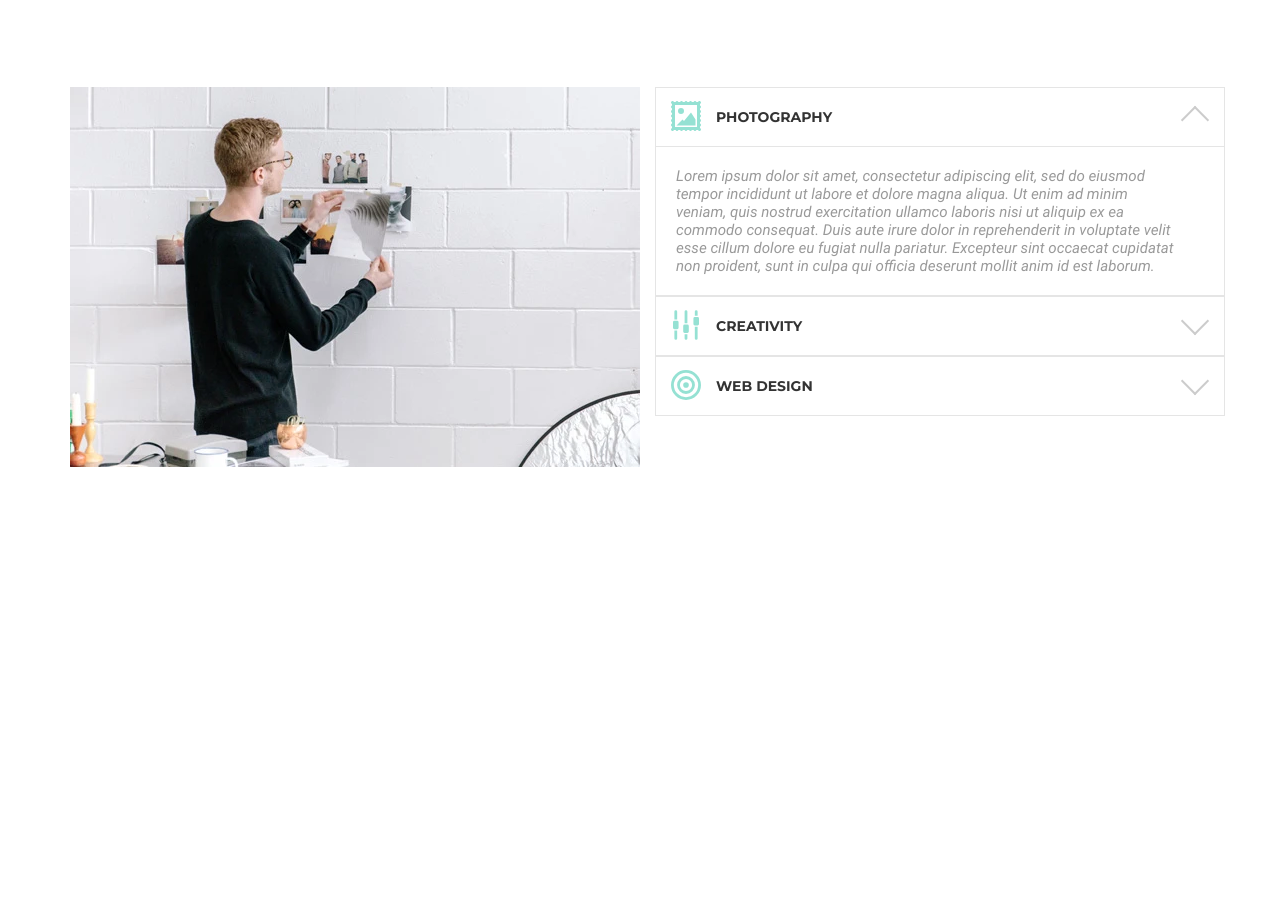
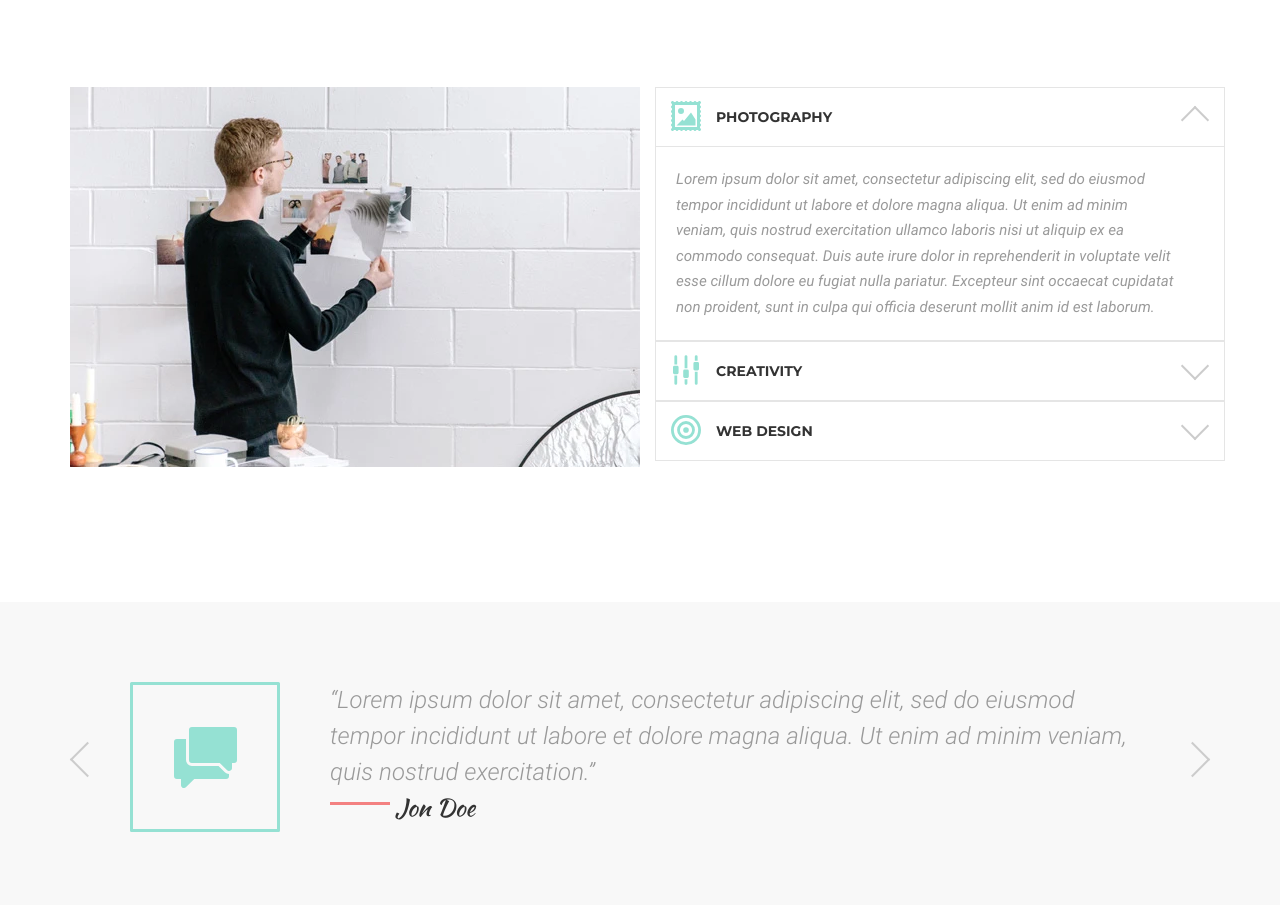
Before and after one commit to PavlenkoEvgeniy/mogo, a website: page source/index.html in a window 1280 px wide. Shown: the part 3622-4527 px from the top of the page. Before the commit the page ends 4104 px from the top, so only its background shows below. Drawn offline with nearby package versions, Linux system fonts and the light colour scheme; files that its build step writes are made by us from their sources; files whose address does not match are found by name.

Commit message:
Made block with slider - working on simple Java Script

```diff
--- a/source/index.html
+++ b/source/index.html
@@ -271,24 +271,68 @@
         <ul class="what-we-do__list">
           <li class="what-we-do__item">
             <b class="what-we-do__title">Photography</b>
-            <button class="what-we-do__button-toggle" type="button"><span class="visually-hidden">Open/close button</span></button>
-            <p class="what-we-do__text">Lorem ipsum dolor sit amet, consectetur adipiscing elit, sed do eiusmod tempor incididunt ut labore et dolore magna aliqua. Ut enim ad minim veniam, quis nostrud exercitation ullamco laboris nisi ut aliquip ex ea commodo consequat. Duis aute irure dolor in reprehenderit in voluptate velit esse cillum dolore eu fugiat nulla pariatur. Excepteur sint occaecat cupidatat non proident, sunt in culpa qui officia deserunt mollit anim id est laborum.</p>
+            <button class="what-we-do__button-toggle" type="button"><span class="visually-hidden">Open/close
+                button</span></button>
+            <p class="what-we-do__text">Lorem ipsum dolor sit amet, consectetur adipiscing elit, sed do eiusmod tempor
+              incididunt ut labore et dolore magna aliqua. Ut enim ad minim veniam, quis nostrud exercitation ullamco
+              laboris nisi ut aliquip ex ea commodo consequat. Duis aute irure dolor in reprehenderit in voluptate velit
+              esse cillum dolore eu fugiat nulla pariatur. Excepteur sint occaecat cupidatat non proident, sunt in culpa
+              qui officia deserunt mollit anim id est laborum.</p>
           </li>
           <li class="what-we-do__item">
             <b class="what-we-do__title what-we-do__title--creativity what-we-do__title--closed">Creativity</b>
-            <button class="what-we-do__button-toggle" type="button"><span class="visually-hidden">Open/close button</span></button>
-            <p class="what-we-do__text">Lorem ipsum dolor sit amet, consectetur adipiscing elit, sed do eiusmod tempor incididunt ut labore et dolore magna aliqua. Ut enim ad minim veniam, quis nostrud exercitation ullamco laboris nisi ut aliquip ex ea commodo consequat. Duis aute irure dolor in reprehenderit in voluptate velit esse cillum dolore eu fugiat nulla pariatur. Excepteur sint occaecat cupidatat non proident, sunt in culpa qui officia deserunt mollit anim id est laborum.</p>
+            <button class="what-we-do__button-toggle" type="button"><span class="visually-hidden">Open/close
+                button</span></button>
+            <p class="what-we-do__text">Lorem ipsum dolor sit amet, consectetur adipiscing elit, sed do eiusmod tempor
+              incididunt ut labore et dolore magna aliqua. Ut enim ad minim veniam, quis nostrud exercitation ullamco
+              laboris nisi ut aliquip ex ea commodo consequat. Duis aute irure dolor in reprehenderit in voluptate velit
+              esse cillum dolore eu fugiat nulla pariatur. Excepteur sint occaecat cupidatat non proident, sunt in culpa
+              qui officia deserunt mollit anim id est laborum.</p>
           </li>
           <li class="what-we-do__item">
             <b class="what-we-do__title what-we-do__title--design what-we-do__title--closed">Web design</b>
-            <button class="what-we-do__button-toggle" type="button"><span class="visually-hidden">Open/close button</span></button>
-            <p class="what-we-do__text">Lorem ipsum dolor sit amet, consectetur adipiscing elit, sed do eiusmod tempor incididunt ut labore et dolore magna aliqua. Ut enim ad minim veniam, quis nostrud exercitation ullamco laboris nisi ut aliquip ex ea commodo consequat. Duis aute irure dolor in reprehenderit in voluptate velit esse cillum dolore eu fugiat nulla pariatur. Excepteur sint occaecat cupidatat non proident, sunt in culpa qui officia deserunt mollit anim id est laborum.</p>
+            <button class="what-we-do__button-toggle" type="button"><span class="visually-hidden">Open/close
+                button</span></button>
+            <p class="what-we-do__text">Lorem ipsum dolor sit amet, consectetur adipiscing elit, sed do eiusmod tempor
+              incididunt ut labore et dolore magna aliqua. Ut enim ad minim veniam, quis nostrud exercitation ullamco
+              laboris nisi ut aliquip ex ea commodo consequat. Duis aute irure dolor in reprehenderit in voluptate velit
+              esse cillum dolore eu fugiat nulla pariatur. Excepteur sint occaecat cupidatat non proident, sunt in culpa
+              qui officia deserunt mollit anim id est laborum.</p>
           </li>
         </ul>
       </div>
     </div><!-- /.section__wrapper container -->
   </section>
 
+  <div class="reviews">
+    <div class="reviews__wrapper container">
+      <div class="reviews__slider slider">
+        <ul class="slider__list">
+          <li class="slider__item slider__item--current">
+            <img class="slider__image" src="img/reviews/message.svg" alt="Image" width="150" height="150">
+            <p class="slider__text">“Lorem ipsum dolor sit amet, consectetur adipiscing elit, sed do eiusmod tempor incididunt ut labore et dolore magna aliqua. Ut enim ad minim veniam, quis nostrud exercitation.”</p>
+            <p class="slider__autor">Jon Doe</p>
+          </li>
+          <li class="slider__item">
+            <img class="slider__image" src="img/reviews/message.svg" alt="Image" width="150" height="150">
+            <p class="slider__text">“Sed ut perspiciatis unde omnis iste natus error sit voluptatem accusantium doloremque laudantium, totam rem aperiam, eaque ipsa quae ab illo inventore veritatis et quasi.”</p>
+            <p class="slider__autor">Jon Dewis</p>
+          </li>
+          <li class="slider__item">
+            <img class="slider__image" src="img/reviews/message.svg" alt="Image" width="150" height="150">
+            <p class="slider__text">“Architecto beatae vitae dicta sunt explicabo. Nemo enim ipsam voluptatem quia voluptas sit aspernatur aut odit aut fugit, sed quia consequuntur magni dolores eos qui ratione.”</p>
+            <p class="slider__autor">Jon Connor</p>
+          </li>
+        </ul>
+        <button class="slider__button slider__button--prev" type="button">
+          <span class="visually-hidden">Previous slide</span>
+        </button>
+        <button class="slider__button slider__button--next" type="button">
+          <span class="visually-hidden">Next slide</span>
+        </button>
+      </div>
+    </div>
+  </div>
 
   <script src="js/script.min.js"></script>
 </body>
--- a/source/js/script.js
+++ b/source/js/script.js
@@ -4,12 +4,12 @@ let wedoTitle = document.querySelectorAll('.what-we-do__title');
 
 // Toggle open/close element of accordion by pressing button
 buttonToggle.forEach(function (buttonToggle) {
-  buttonToggle.addEventListener('click', function() {
+  buttonToggle.addEventListener('click', function () {
 
     // Closing all elements
     let title = document.querySelectorAll('.what-we-do__title');
     title.forEach(function (title) {
-      if (!title.classList.contains('what-we-do__title--closed')){
+      if (!title.classList.contains('what-we-do__title--closed')) {
         title.classList.add('what-we-do__title--closed')
       }
     });
@@ -17,10 +17,9 @@ buttonToggle.forEach(function (buttonToggle) {
     //Opening current element
     let parentElem = this.parentNode;
     let contentBlock = parentElem.querySelector('.what-we-do__title');
-    if(contentBlock.classList.contains('what-we-do__title--closed')) {
-    contentBlock.classList.remove('what-we-do__title--closed');
-    }
-    else {
+    if (contentBlock.classList.contains('what-we-do__title--closed')) {
+      contentBlock.classList.remove('what-we-do__title--closed');
+    } else {
       contentBlock.classList.add('what-we-do__title--closed');
     }
 
@@ -29,12 +28,12 @@ buttonToggle.forEach(function (buttonToggle) {
 
 // Toggle open/close element of accordion by pressing title element
 wedoTitle.forEach(function (wedoTitle) {
-  wedoTitle.addEventListener('click', function() {
+  wedoTitle.addEventListener('click', function () {
 
     // Closing all elements
     let title = document.querySelectorAll('.what-we-do__title');
     title.forEach(function (title) {
-      if (!title.classList.contains('what-we-do__title--closed')){
+      if (!title.classList.contains('what-we-do__title--closed')) {
         title.classList.add('what-we-do__title--closed')
       }
     });
@@ -42,12 +41,72 @@ wedoTitle.forEach(function (wedoTitle) {
     //Opening current element
     let parentElem = this.parentNode;
     let contentBlock = parentElem.querySelector('.what-we-do__title');
-    if(contentBlock.classList.contains('what-we-do__title--closed')) {
-    contentBlock.classList.remove('what-we-do__title--closed');
-    }
-    else {
+    if (contentBlock.classList.contains('what-we-do__title--closed')) {
+      contentBlock.classList.remove('what-we-do__title--closed');
+    } else {
       contentBlock.classList.add('what-we-do__title--closed');
     }
 
   });
 });
+
+/* Slider */
+let buttonSliderPrev = document.querySelector('.slider__button--prev');
+let buttonSliderNext = document.querySelector('.slider__button--next');
+let sliderItems = document.querySelectorAll('.slider__item');
+
+// Making move to the next slide
+let nextSlide = function () {
+  for (let i = 0; i < sliderItems.length; i++) {
+
+    // Checking if it is last slide or not
+    if (i < sliderItems.length) {
+      // If it is last slide make button disabled, if not last - continue
+      if (i === sliderItems.length - 2) {
+        buttonSliderNext.setAttribute('disabled', 'disabled');
+      }
+      // Continue
+      if (sliderItems[i].classList.contains('slider__item--current')) {
+        sliderItems[i].classList.remove('slider__item--current');
+        sliderItems[i + 1].classList.add('slider__item--current');
+
+        console.log('Slide forward');
+        return;
+      }
+    }
+  }
+}
+
+// Making move to the previous slide
+let prevSlide = function () {
+  for (let j = sliderItems.length -1; j > 0; j--) {
+
+    // Checking if it is last slide or not
+    if (j < sliderItems.length) {
+      // If it is first slide make button disabled, if not first - continue
+      if (j === 1) {
+        buttonSliderPrev.setAttribute('disabled', 'disabled');
+      }
+      // Continue
+      if (sliderItems[j].classList.contains('slider__item--current')) {
+        sliderItems[j].classList.remove('slider__item--current');
+        sliderItems[j - 1].classList.add('slider__item--current');
+
+        console.log('Slide back');
+        return;
+      }
+    }
+  }
+}
+
+//Event when pressing next button
+buttonSliderNext.addEventListener('click', function () {
+  nextSlide();
+  buttonSliderPrev.removeAttribute('disabled');
+});
+
+//Event when pressing previous button
+buttonSliderPrev.addEventListener('click', function () {
+  prevSlide();
+  buttonSliderNext.removeAttribute('disabled');
+});
--- /dev/null
+++ b/source/sass/blocks/reviews.scss
@@ -0,0 +1,4 @@
+.reviews {
+  background-color: #f8f8f8;
+  padding: 80px 0;
+}
--- /dev/null
+++ b/source/sass/blocks/slider.scss
@@ -0,0 +1,97 @@
+.slider {
+  position: relative;
+}
+
+.slider__list {
+  margin: 0;
+  padding: 0 90px;
+
+  list-style: none;
+}
+
+.slider__item {
+  display: none;
+  flex-direction: column;
+
+  position: relative;
+
+  padding-left: 200px;
+
+  &--current {
+    display: flex;
+  }
+}
+
+
+
+.slider__image {
+  position: absolute;
+
+  top: 0;
+  left: 0;
+}
+
+.slider__text {
+  font-family: 'Roboto', sans-serif;
+  font-weight: 300;
+  font-size: 24px;
+  line-height: 1.5;
+  font-style: italic;
+  color: #999;
+}
+
+.slider__autor {
+  padding-left: 65px;
+
+  font-family: 'Kaushan Script', sans-serif;
+  font-size: 24px;
+  color: #333;
+
+  &::before {
+    content: '';
+
+    width: 60px;
+    height: 3px;
+
+    background-color: #f38181;
+
+    position: absolute;
+    top: 120px;
+    left: 200px;
+  }
+}
+
+.slider__button {
+  margin: 0;
+  padding: 0;
+
+  width: 25px;
+  height: 25px;
+
+  background-color: transparent;
+
+  border: none;
+  border-top: 2px solid #ccc;
+  border-left: 2px solid #ccc;
+}
+
+.slider__button--prev {
+  position: absolute;
+  top: 65px;
+  left: 35px;
+
+  transform: rotate(-45deg);
+}
+
+.slider__button--next {
+  position: absolute;
+  top: 65px;
+  right: 35px;
+
+  transform: rotate(135deg);
+}
+
+.slider__button:disabled {
+  border-top: 2px solid red;
+  border-left: 2px solid red;
+}
--- a/source/sass/blocks/what-we-do.scss
+++ b/source/sass/blocks/what-we-do.scss
@@ -2,6 +2,8 @@
   display: flex;
   flex-wrap: wrap;
   justify-content: center;
+
+  margin-bottom: 120px;
 }
 
 .what-we-do__image {
@@ -83,6 +85,7 @@
   font-family: 'Roboto', sans-serif;
   font-size: 15px;
   font-style: italic;
+  line-height: 1.7;
   color: #999;
 
   border: 1px solid #e5e5e5;
--- a/source/sass/style.scss
+++ b/source/sass/style.scss
@@ -48,3 +48,9 @@
 
 /* What we do */
 @import 'blocks/what-we-do.scss';
+
+/* Reviews */
+@import 'blocks/reviews.scss';
+
+/* Slider */
+@import 'blocks/slider';
```
Also changed, not shown: source/sass/global/fonts.scss (+9 -0 lines), build/css/style.min.css, build/fonts/Roboto-LightItalic.woff (added), build/fonts/Roboto-LightItalic.woff2 (added), build/img/reviews/message.svg (added), build/index.html, build/js/script.min.js, source/fonts/Roboto-LightItalic.ttf (added), source/img/reviews/message.svg (added), 1 other file.
